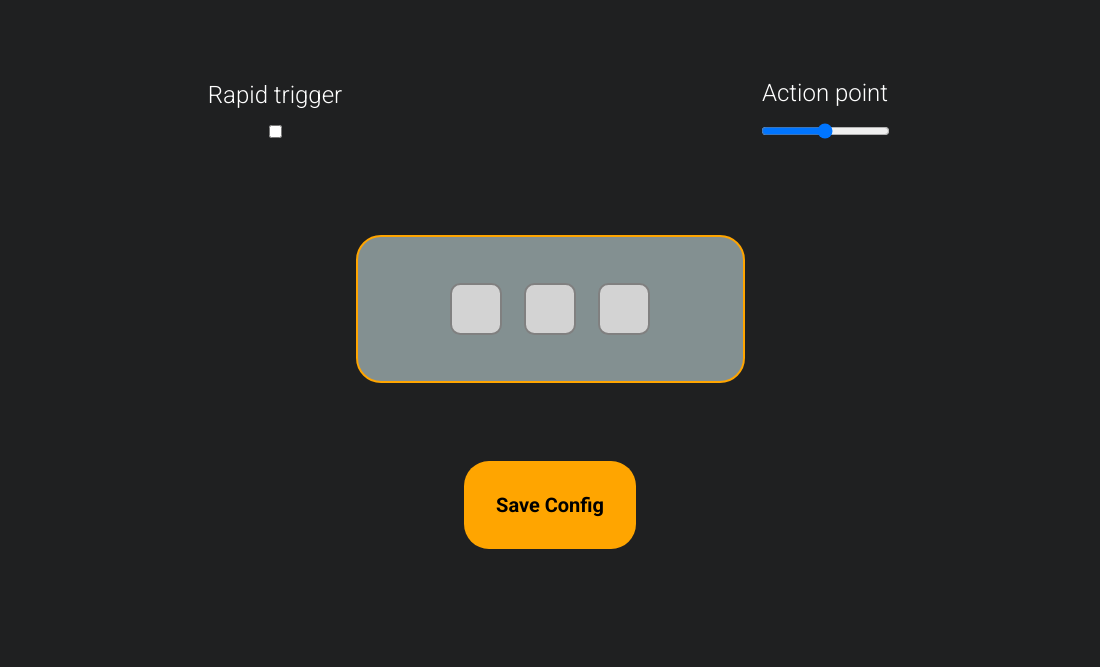
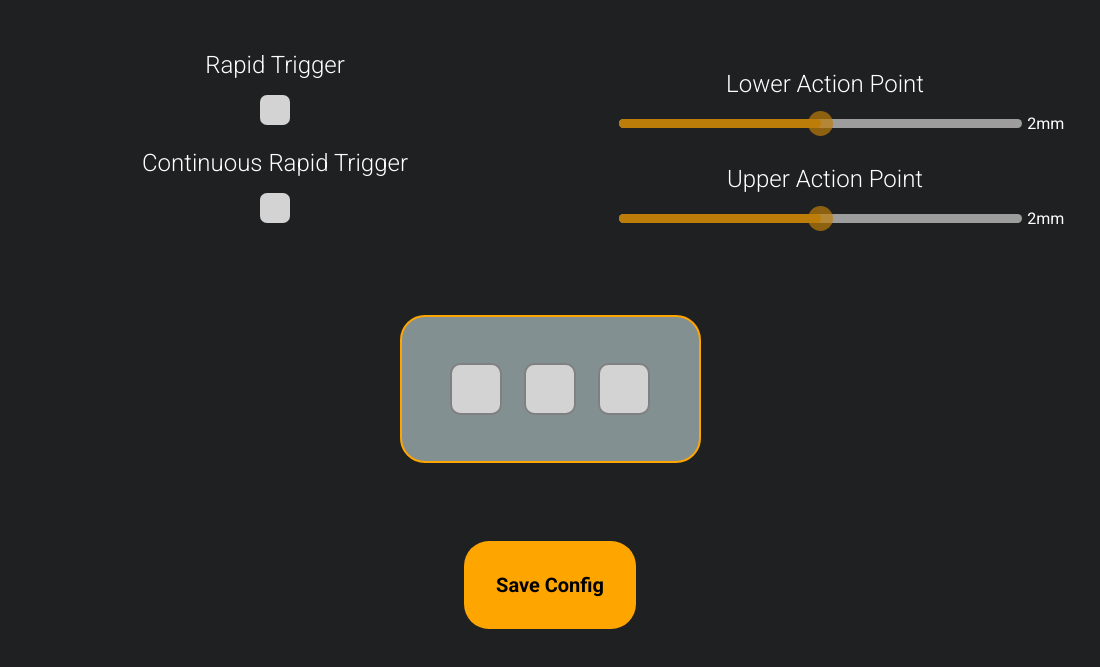
Before and after one commit to henrique117/gorilapad-software, an Electron app: page src/page/index.html in a window 1100 px wide. Shown: the part 57-724 px from the top of the page. Drawn offline with Linux system fonts and the light colour scheme; no server answers.

Commit message:
Front upgrades

```diff
--- a/package.json
+++ b/package.json
@@ -4,7 +4,7 @@
   "main": "dist/index.js",
   "scripts": {
     "start": "electron .",
-    "build": "tsc && copyfiles -u 1 \"src/**/*.{html,css}\" dist/"
+    "build": "tsc && copyfiles -u 1 \"src/**/*.{html,css,js}\" dist/"
   },
   "keywords": [],
   "author": "",
--- a/src/functions/createWindow.ts
+++ b/src/functions/createWindow.ts
@@ -7,8 +7,8 @@ export default function createWindow() {
 
     function window() {
         mainWindow = new BrowserWindow({
-            width: 800,
-            height: 600,
+            width: 1100,
+            height: 800,
             webPreferences: {
                 preload: path.join(__dirname, 'preload.js'),
                 nodeIntegration: true,
--- a/src/functions/preload.ts
+++ b/src/functions/preload.ts
@@ -1,7 +1,7 @@
 import { contextBridge, ipcRenderer } from 'electron'
 
 contextBridge.exposeInMainWorld('electronAPI', {
-    saveToStore: (settings: { rpValue: Boolean, apValue: Number, keys: [String] }) =>
+    saveToStore: (settings: { rpValue: Boolean, crpValue: Boolean, lapValue: Number, uapValue: Number, keys: [String] }) =>
         ipcRenderer.send('save-to-store', settings),
     loadFromStore: () => ipcRenderer.invoke('load-from-store')
 })
--- a/src/functions/renderer.js
+++ /dev/null
@@ -1,41 +0,0 @@
-window.addEventListener('DOMContentLoaded', () => {
-    const rapidTriggerCheckbox = document.getElementById('rapid-trigger')
-    const actionPointRange = document.getElementById('action-point')
-    const saveButton = document.getElementById('save-button')
-
-    const keyInputs = Array.from(document.getElementsByClassName('key-input'))
-
-    const loadSettings = async () => {
-      const settings = await window.electronAPI.loadFromStore()
-
-      if (settings) {
-        rapidTriggerCheckbox.checked = settings.rapidTrigger || false
-        actionPointRange.value = settings.actionPoint || 0
-
-        if (settings.keys) {
-          settings.keys.forEach((key, index) => {
-            if (keyInputs[index]) {
-              keyInputs[index].value = key
-            }
-          })
-        }
-      }
-    }
-
-    const saveSettings = () => {
-      const rapidTrigger = rapidTriggerCheckbox.checked
-      const actionPoint = parseInt(actionPointRange.value, 10)
-
-      const keys = keyInputs.map(input => input.value)
-
-      window.electronAPI.saveToStore({
-        rapidTrigger,
-        actionPoint,
-        keys,
-      })
-    }
-
-    loadSettings()
-
-    saveButton.addEventListener('click', saveSettings)
-  });
--- /dev/null
+++ b/src/page/checkbox.css
@@ -0,0 +1,70 @@
+.checkbox-label {
+    display: flex;
+    justify-content: center;
+    align-items: center;
+    position: relative;
+    cursor: pointer;
+    font-size: 22px;
+    -webkit-user-select: none;
+    -moz-user-select: none;
+    -ms-user-select: none;
+    user-select: none;
+    width: 30px;
+    height: 30px;
+    margin-bottom: 1.5rem;
+}
+
+.checkbox-label input {
+    position: absolute;
+    opacity: 0;
+    cursor: pointer;
+    height: 0;
+    width: 0;
+}
+
+.checkmark {
+    width: 100%;
+    height: 100%;
+    background-color: lightgray;
+    border-radius: 7px;
+    transition: 0.3s;
+}
+
+.checkbox-label:hover input ~ .checkmark  {
+    background-color: rgba(189, 189, 189, 0.75);
+    transition: 0.3s;
+}
+
+.checkbox-label input:checked ~ .checkmark {
+    background-color: orange;
+    transition: 0.3s;
+}
+
+.checkbox-label:hover input:checked ~ .checkmark {
+    background-color: rgba(224, 145, 0, 0.9);
+    transition: 0.3s;
+}
+
+.checkmark:after {
+    display: none;
+    content: "";
+    position: absolute;
+    transition: 0.3s;
+}
+
+.checkbox-label input:checked ~ .checkmark:after {
+    display: block;
+    transition: 0.3s;
+}
+
+.checkbox-label .checkmark:after {
+    left: 11px;
+    top: 7px;
+    width: 5px;
+    height: 10px;
+    border: solid white;
+    border-width: 0 3.5px 3.5px 0;
+    -webkit-transform: rotate(45deg);
+    -ms-transform: rotate(45deg);
+    transform: rotate(45deg);
+}
--- a/src/page/index.html
+++ b/src/page/index.html
@@ -5,6 +5,8 @@
   <meta name="viewport" content="width=device-width, initial-scale=1.0">
   <title>Keypad Configurator</title>
   <link rel="stylesheet" href="style.css">
+  <link rel="stylesheet" href="checkbox.css">
+  <link rel="stylesheet" href="range.css">
 </head>
 <body>
   <div>
@@ -12,30 +14,52 @@
   </div>
   <div id="general-div">
     <div id="rt-div" class="config-divs">
-      <h2>Rapid trigger</h2>
-      <input type="checkbox" id="rapid-trigger">
+      <h2>Rapid Trigger</h2>
+      <label class="checkbox-label">
+        <input type="checkbox" id="rapid-trigger" class="config-inputs">
+        <span class="checkmark"></span>
+      </label>
+      <h2>Continuous Rapid Trigger</h2>
+      <label class="checkbox-label">
+        <input type="checkbox" id="continuous-rapid-trigger" class="config-inputs">
+        <span class="checkmark"></span>
+      </label>
     </div>
     <div id="ap-div" class="config-divs">
-      <h2>Action point</h2>
-      <input type="range" id="action-point" min="0" max="50">
+      <div class="sliders-div">
+        <div class="slider-block" style="margin-bottom: 2rem;">
+          <h2>Lower Action Point</h2>
+          <div class="value-div">
+            <div class="range-bg">
+              <div id="lap-filled-bg"></div>
+              <input type="range" id="lower-action-point" min="0" max="400" value="200" class="config-inputs sliders" oninput="handleLowerSlider()">
+            </div>
+            <h4><span id="lap-value"></span></h4>
+          </div>
+        </div>
+        <div class="slider-block">
+          <h2>Upper Action Point</h2>
+          <div class="value-div">
+            <div class="range-bg">
+              <div id="uap-filled-bg"></div>
+              <input type="range" id="upper-action-point" min="0" max="400" value="200" class="config-inputs sliders" oninput="handleUpperSlider()">
+            </div>
+            <h4><span id="uap-value"></span></h4>
+          </div>
+        </div>
+      </div>
     </div>
   </div>
   <div id="keys-div">
     <div id="keys-bg-div">
-      <span class="keys">
-        <input type="text" value="" id="key1" class="key-input">
-      </span>
-      <span class="keys">
-        <input type="text" value="" id="key2" class="key-input">
-      </span>
-      <span class="keys">
-        <input type="text" value="" id="key3" class="key-input">
-      </span>
+      <span class="keys"></span>
+      <span class="keys"></span>
+      <span class="keys"></span>
     </div>
   </div>
   <div id="button-div">
     <button id="save-button">Save Config</button>
   </div>
-  <script src="../functions/renderer.js"></script>
+  <script src="./sliders.js"></script>
 </body>
 </html>
--- /dev/null
+++ b/src/page/range.css
@@ -0,0 +1,94 @@
+.sliders-div {
+    display: flex;
+    flex-direction: column;
+    justify-content: center;
+    align-items: center;
+    width: 100%;
+}
+
+.sliders {
+    position: absolute;
+    top: -0.25px;
+    -webkit-appearance: none;
+    appearance: none;
+    width: 100%;
+    height: 10px;
+    background: none;
+    outline: none;
+    opacity: 0.7;
+    -webkit-transition: .2s;
+    transition: opacity .2s;
+    border-radius: 10px;
+    z-index: 2;
+}
+
+.sliders:hover {
+    opacity: 1;
+}
+
+.sliders::-webkit-slider-thumb {
+    -webkit-appearance: none;
+    appearance: none;
+    width: 25px;
+    height: 25px;
+    border-radius: 50%;
+    background-color: orange;
+    cursor: pointer;
+}
+
+.value-div {
+    display: flex;
+    flex-direction: row;
+    width: 75%;
+    justify-content: center;
+    align-items: center;
+}
+
+h4 {
+    text-align: center;
+    font-family: "Roboto", sans-serif;
+    font-style: normal;
+    font-weight: 300;
+    color: white;
+    margin-left: 5px;
+    width: 4px;
+}
+
+.range-bg {
+    position: relative;
+    width: 100%;
+    height: 50%;
+    background-color: lightgray;
+    opacity: 0.7;
+    border-radius: 25px;
+}
+
+.range-bg:hover {
+    opacity: 1;
+    transition: 0.3s;
+}
+
+#lap-filled-bg {
+    position: absolute;
+    height: 100%;
+    background-color: orange;
+    z-index: 1;
+    border-radius: 25px;
+}
+
+#uap-filled-bg {
+    position: absolute;
+    height: 100%;
+    background-color: orange;
+    z-index: 1;
+    border-radius: 25px;
+}
+
+.slider-block {
+    display: flex;
+    flex-direction: column;
+    width: 100%;
+    height: 100%;
+    justify-content: center;
+    align-items: center;
+}
--- /dev/null
+++ b/src/page/sliders.js
@@ -0,0 +1,23 @@
+var lowerSlider = document.getElementById('lower-action-point')
+var lowerSliderValue = document.getElementById('lap-value')
+var lowerProgressBar = document.getElementById('lap-filled-bg')
+
+var upperSlider = document.getElementById('upper-action-point')
+var upperSliderValue = document.getElementById('uap-value')
+var upperProgressBar = document.getElementById('uap-filled-bg')
+
+lowerSliderValue.innerHTML = `${(lowerSlider.value / 100)}mm`
+upperSliderValue.innerHTML = `${(upperSlider.value / 100)}mm`
+
+lowerProgressBar.style.width = `${lowerSlider.value / 4}%`
+upperProgressBar.style.width = `${upperSlider.value / 4}%`
+
+function handleLowerSlider() {
+    lowerSliderValue.innerHTML = `${(lowerSlider.value / 100)}mm`
+    lowerProgressBar.style.width = `${lowerSlider.value / 4}%`
+}
+
+function handleUpperSlider() {
+    upperSliderValue.innerHTML = `${(upperSlider.value / 100)}mm`
+    upperProgressBar.style.width = `${upperSlider.value / 4}%`
+}
--- a/src/page/style.css
+++ b/src/page/style.css
@@ -34,7 +34,7 @@ body {
     flex-direction: row;
     justify-content: space-between;
     align-items: center;
-    height: 20vh;
+    height: 30vh;
     width: 100%;
 }
 
@@ -47,6 +47,10 @@ body {
     height: 100%;
 }
 
+.config-inputs {
+    margin-bottom: 1rem;
+}
+
 #keys-bg-div {
     display: flex;
     flex-direction: row;
@@ -57,7 +61,7 @@ body {
     border-width: 2px;
     border-radius: 25px;
     height: 60%;
-    width: 35%;
+    width: 27%;
     background-color: #839091;
 }
 
@@ -85,6 +89,12 @@ body {
     background-color: lightgray;
 }
 
+.keys:hover {
+    background-color: rgba(189, 189, 189, 0.75);
+    transition: 0.3s;
+    cursor: pointer;
+}
+
 #button-div {
     display: flex;
     flex-direction: row;
@@ -104,11 +114,13 @@ body {
     color: black;
     padding: 2rem;
     border-radius: 25px;
+    transition: 0.3s;
 }
 
 #save-button:hover {
     background-color: rgba(224, 145, 0, 0.9);
     cursor: pointer;
+    transition: 0.3s;
 }
 
 span {
@@ -118,6 +130,8 @@ span {
     font-weight: 400;
 }
 
-.key-input {
-    opacity: 0;
+.keys:hover ~ .key-input {
+    background-color: rgba(189, 189, 189, 0.75);
+    transition: 0.3s;
+    cursor: pointer;
 }
```
